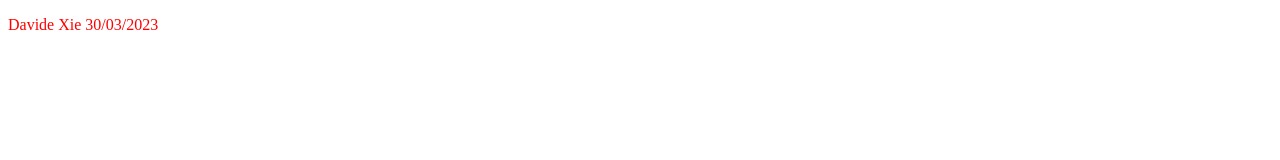
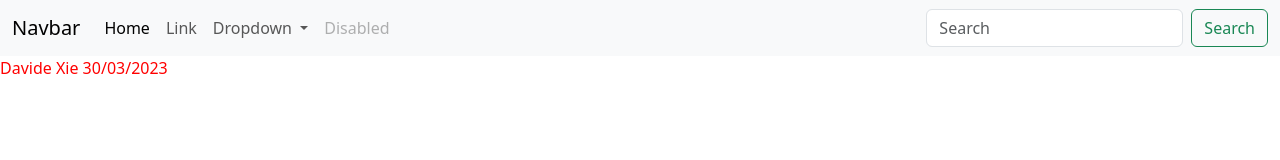
Before and after one commit to Daxe9/xie-Compito1, a plain HTML site: page index.html in a window 1280 px wide. Drawn offline with nearby package versions, Linux system fonts and the light colour scheme.

Commit message:
added a navbar

```diff
--- a/index.html
+++ b/index.html
@@ -4,12 +4,52 @@
     <meta charset="UTF-8">
     <meta http-equiv="X-UA-Compatible" content="IE=edge">
     <meta name="viewport" content="width=device-width, initial-scale=1.0">
+    <link href="https://cdn.jsdelivr.net/npm/bootstrap@5.3.0-alpha2/dist/css/bootstrap.min.css" rel="stylesheet" integrity="sha384-aFq/bzH65dt+w6FI2ooMVUpc+21e0SRygnTpmBvdBgSdnuTN7QbdgL+OapgHtvPp" crossorigin="anonymous">
+
     <link rel="stylesheet" href="./assets/css/style.css">
     <title>Document</title>
 </head>
 <body>
+    <nav class="navbar navbar-expand-lg bg-body-tertiary">
+        <div class="container-fluid">
+          <a class="navbar-brand" href="#">Navbar</a>
+          <button class="navbar-toggler" type="button" data-bs-toggle="collapse" data-bs-target="#navbarSupportedContent" aria-controls="navbarSupportedContent" aria-expanded="false" aria-label="Toggle navigation">
+            <span class="navbar-toggler-icon"></span>
+          </button>
+          <div class="collapse navbar-collapse" id="navbarSupportedContent">
+            <ul class="navbar-nav me-auto mb-2 mb-lg-0">
+              <li class="nav-item">
+                <a class="nav-link active" aria-current="page" href="#">Home</a>
+              </li>
+              <li class="nav-item">
+                <a class="nav-link" href="#">Link</a>
+              </li>
+              <li class="nav-item dropdown">
+                <a class="nav-link dropdown-toggle" href="#" role="button" data-bs-toggle="dropdown" aria-expanded="false">
+                  Dropdown
+                </a>
+                <ul class="dropdown-menu">
+                  <li><a class="dropdown-item" href="#">Action</a></li>
+                  <li><a class="dropdown-item" href="#">Another action</a></li>
+                  <li><hr class="dropdown-divider"></li>
+                  <li><a class="dropdown-item" href="#">Something else here</a></li>
+                </ul>
+              </li>
+              <li class="nav-item">
+                <a class="nav-link disabled">Disabled</a>
+              </li>
+            </ul>
+            <form class="d-flex" role="search">
+              <input class="form-control me-2" type="search" placeholder="Search" aria-label="Search">
+              <button class="btn btn-outline-success" type="submit">Search</button>
+            </form>
+          </div>
+        </div>
+      </nav>
     <p class="lasagna">
         Davide Xie 30/03/2023
     </p>
+    <script src="https://cdn.jsdelivr.net/npm/bootstrap@5.3.0-alpha2/dist/js/bootstrap.bundle.min.js" integrity="sha384-qKXV1j0HvMUeCBQ+QVp7JcfGl760yU08IQ+GpUo5hlbpg51QRiuqHAJz8+BrxE/N" crossorigin="anonymous"></script>
+
 </body>
 </html>
```
